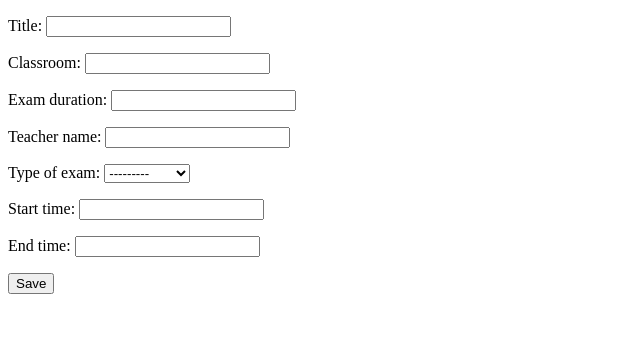
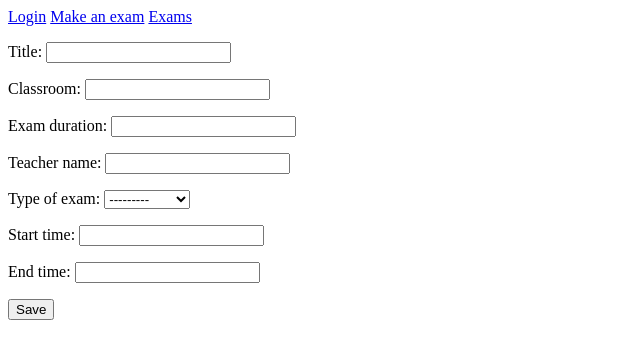
Before and after one commit to matinmat8/Exam, a Django app: page /add/exam/ in a window 1280 px wide. Shown: the top 359 px of the page, without its empty margins (0-640 px from the left). Run offline with Django 4.2, Linux system fonts and the light colour scheme.

Commit message:
adding links menu

```diff
--- a/exam/templates/exam/base.html
+++ b/exam/templates/exam/base.html
@@ -5,8 +5,17 @@
     <title>{% block title %}Title{% endblock %}</title>
 </head>
 <body>
+  {% if user.is_authenticated %}
+    <a href="{% url 'register_login:logout' %}">LogOut</a>
+  {% else %}
+    <a href="{% url 'register_login:login' %}">Login</a>
+  {% endif %}
+
+    <a href="{% url 'exam:add_name' %}">Make an exam</a>
+
+    <a href="{% url 'exam:exam_list' %}">Exams</a>
   {% block content %}
-    <h3>Exam System</h3>
+    <h2>Exam Online System</h2>
   {% endblock content %}
 
   <script>
```
